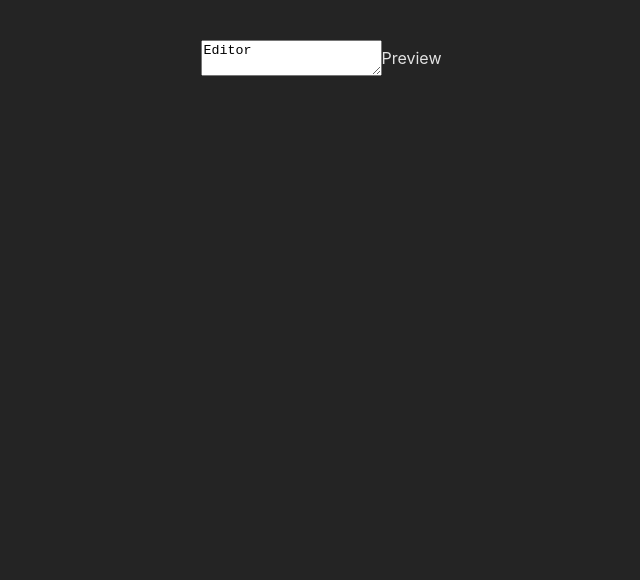
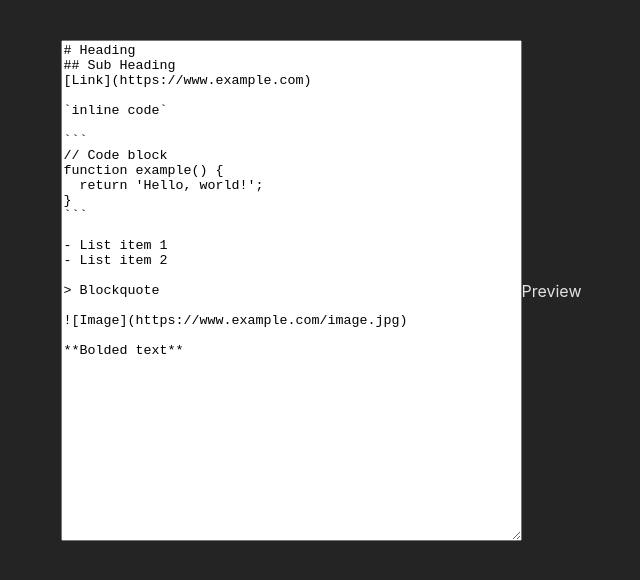
Before and after one commit to linda-94-andersson/Build-a-Markdown-Previewer--User-Story, a React (Vite) app: page / in a window 1280 px wide. Shown: the top 580 px of the page, without its empty margins (319-959 px from the left). Built offline with nearby package versions, Linux system fonts and the light colour scheme.

Commit message:
Props of value and change

```diff
--- a/src/components/Editor.jsx
+++ b/src/components/Editor.jsx
@@ -1,5 +1,19 @@
-const Editor = () => {
-  return <textarea id="editor">Editor</textarea>;
+import React from "react";
+
+const Editor = ({ value, onChange }) => {
+  const handleChange = (event) => {
+    onChange(event.target.value);
+  };
+
+  return (
+    <textarea
+      id="editor"
+      rows="33"
+      cols="55"
+      value={value}
+      onChange={handleChange}
+    ></textarea>
+  );
 };
 
 export default Editor;
```
